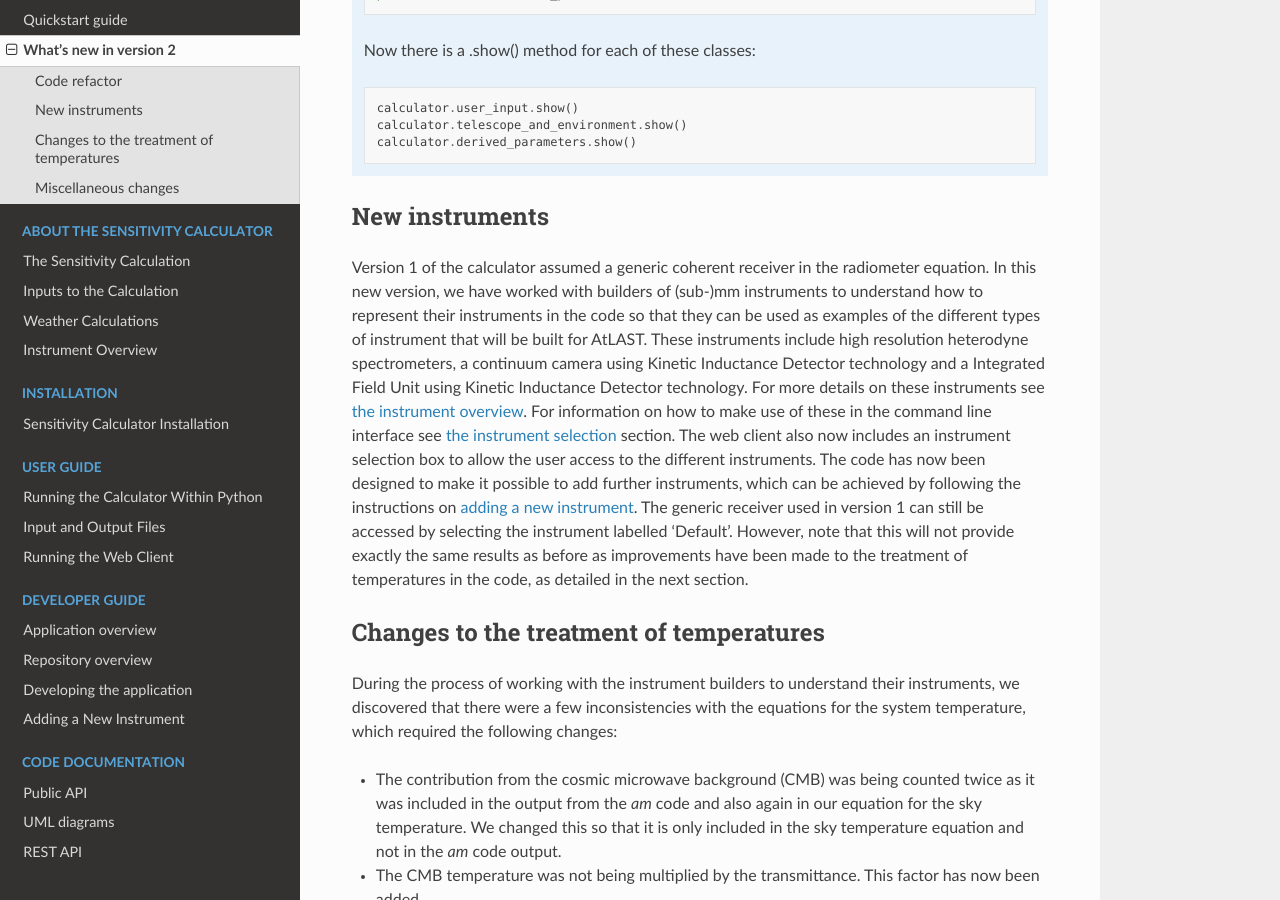
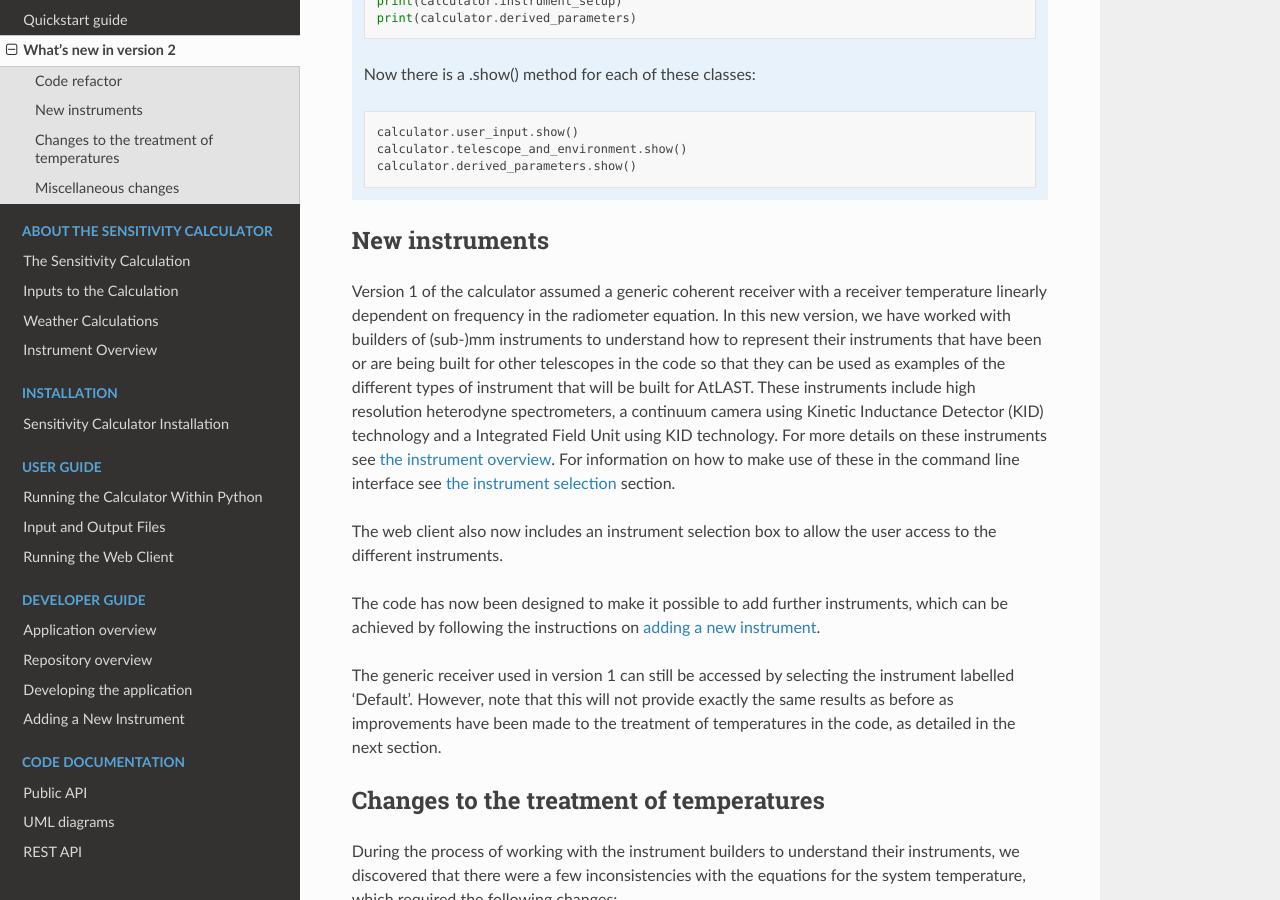
Before and after one commit to ukatc/AtLAST_sensitivity_calculator, a Sphinx documentation site: the page built from docs/source/quickstart_guide/whats_new.rst, in a window 1280 px wide and 900 px high, scrolled down 1378 px. Built offline with Sphinx 7.4.7 and the Read the Docs theme 3.1.0, drawn with Linux system fonts in a browser that asks for light colours; some of the changed text lies outside the part shown.

Commit message:
Text updates.

```diff
--- a/docs/source/quickstart_guide/whats_new.rst
+++ b/docs/source/quickstart_guide/whats_new.rst
@@ -57,7 +57,13 @@ stored (see :ref:`Class Structure <class structure>` for a high level view of th
 
 New instruments
 +++++++++++++++
-Version 1 of the calculator assumed a generic coherent receiver in the radiometer equation. In this new version, we have worked with builders of (sub-)mm instruments to understand how to represent their instruments in the code so that they can be used as examples of the different types of instrument that will be built for AtLAST. These instruments include high resolution heterodyne spectrometers, a continuum camera using Kinetic Inductance Detector technology and a Integrated Field Unit using Kinetic Inductance Detector technology. For more details on these instruments see :doc:`the instrument overview <../calculator_info/instrument_overview>`. For information on how to make use of these in the command line interface see :ref:`the instrument selection <section_instrument_selection>` section. The web client also now includes an instrument selection box to allow the user access to the different instruments. The code has now been designed to make it possible to add further instruments, which can be achieved by following the instructions on :doc:`adding a new instrument <../developer_guide/adding_new_instrument>`. The generic receiver used in version 1 can still be accessed by selecting the instrument labelled 'Default'. However, note that this will not provide exactly the same results as before as improvements have been made to the treatment of temperatures in the code, as detailed in the next section.
+Version 1 of the calculator assumed a generic coherent receiver with a receiver temperature linearly dependent on frequency in the radiometer equation. In this new version, we have worked with builders of (sub-)mm instruments to understand how to represent their instruments that have been or are being built for other telescopes in the code so that they can be used as examples of the different types of instrument that will be built for AtLAST. These instruments include high resolution heterodyne spectrometers, a continuum camera using Kinetic Inductance Detector (KID) technology and a Integrated Field Unit using KID technology. For more details on these instruments see :doc:`the instrument overview <../calculator_info/instrument_overview>`. For information on how to make use of these in the command line interface see :ref:`the instrument selection <section_instrument_selection>` section.
+
+The web client also now includes an instrument selection box to allow the user access to the different instruments.
+
+The code has now been designed to make it possible to add further instruments, which can be achieved by following the instructions on :doc:`adding a new instrument <../developer_guide/adding_new_instrument>`.
+
+The generic receiver used in version 1 can still be accessed by selecting the instrument labelled 'Default'. However, note that this will not provide exactly the same results as before as improvements have been made to the treatment of temperatures in the code, as detailed in the next section.
 
 Changes to the treatment of temperatures
 ++++++++++++++++++++++++++++++++++++++++
```
Also changed, not shown: other parts of docs/source/quickstart_guide/whats_new.rst (+1 -1 lines).
